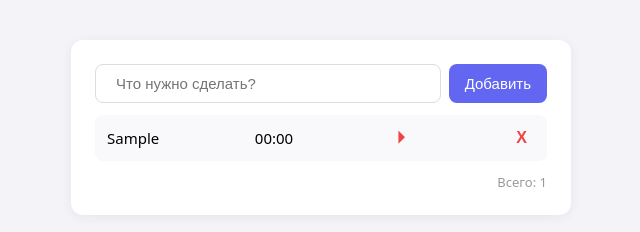
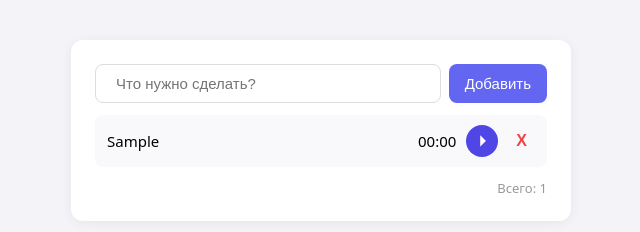
Before and after one commit to Johan-cohan/first_data, a plain HTML site: page index.html in a window 1280 px wide. Both pictures are taken after typing "Sample" into the empty fields and a click on the button "Добавить". Shown: the whole page, without its empty margins (319-959 px from the left). Drawn offline with Linux system fonts and the light colour scheme.

```diff
--- a/app.js
+++ b/app.js
@@ -21,6 +21,8 @@
     const span = document.createElement("span");
     const deleteButton = document.createElement("button");
     const toggleButton = document.createElement("button");
+    toggleButton.className = "toggle-btn";
+    deleteButton.className = "delete-btn";
 
     span.textContent = task.text;
     deleteButton.textContent = "Х";
--- a/style.css
+++ b/style.css
@@ -66,12 +66,17 @@
 }
 #taskList li {
     display:flex;
-    justify-content: space-between;
     align-items: center;
+    gap: 10px;
     padding: 10px 12px;
     background: #f9f9fb;
     border-radius: 8px;
     font-size: 15px;
+}
+#taskList li span:first-child {
+    flex:1;
+    min-width: 0;
+    word-break: break-word;
 }
 #taskList li button {
     background: transparent;
@@ -85,9 +90,50 @@
     transition: background 0.2s;
 }
 #taskList li button:hover {
+    background: #999;
+}
+#taskList .toggle-btn {
+    background: #6366f1;
+    color: white;
+    border: none;
+    border-radius: 50%;
+    width: 32px;
+    height: 32px;
+    font-size: 14px;
+    cursor: pointer;
+    display: flex;
+    align-items: center;
+    justify-content: center;
+    transition: background 0.2s;
+    flex-shrink: 0;
+}
+#taskList .toggle-btn {
+    background: #4f46e5;
+}
+#taskList .delete-btn {
+    background: transparent;
+    color: #ef4444;
+    border: none;
+    font-size: 16px;
+    font-weight: bold;
+    cursor: pointer;
+    padding: 4px 8px;
+    border-radius: 4px;
+    transition: background 0.2s;
+    flex-shrink: 0;
+}
+
+#taskList .delete-btn:hover {
     background: #fee2e2;
 }
-
+#taskList .time {
+    font-family: 'Courier New', monospace;
+    font-size: 14px;
+    color: #666;
+    min-width: 50px;
+    text-align: right;
+    flex-shrink: 0;
+}
 .empty-message {
     text-align: center;
     color: #999;
```
Also changed, not shown: todo-app.png, 1 other file.
